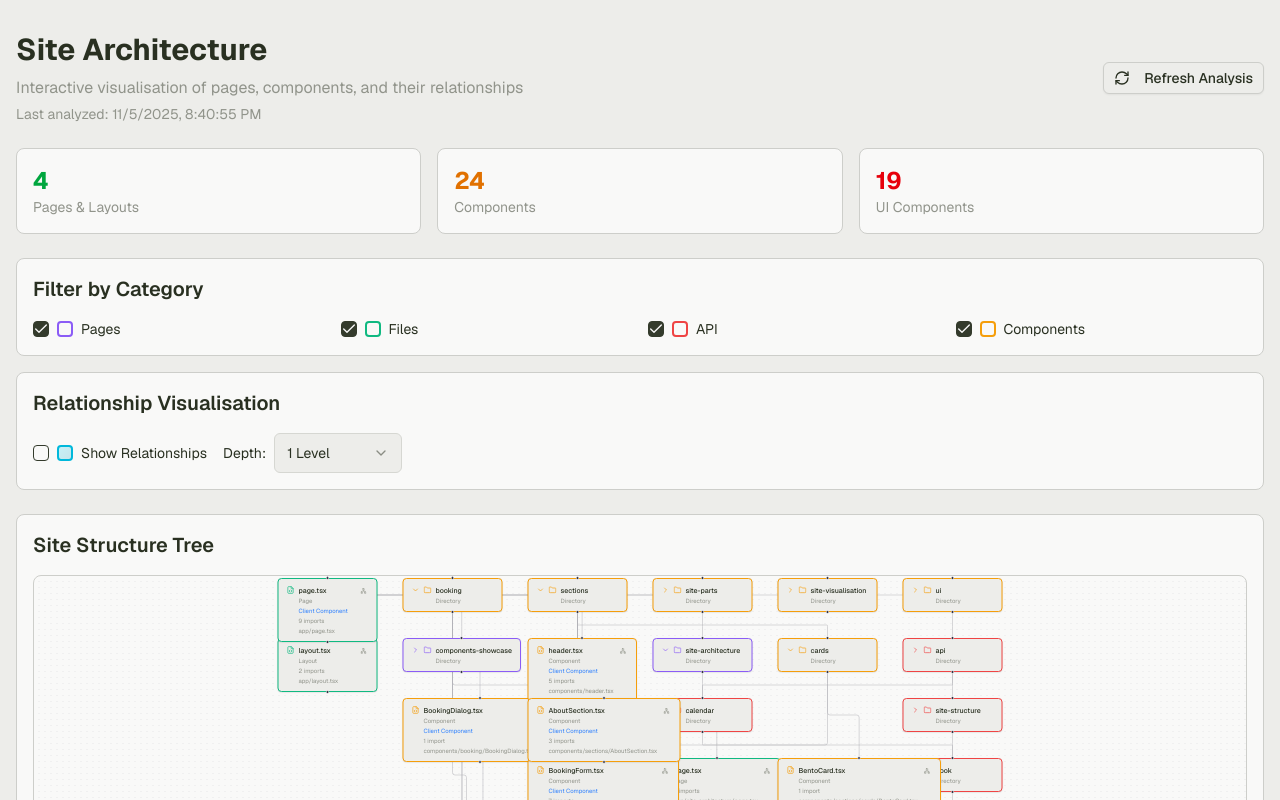
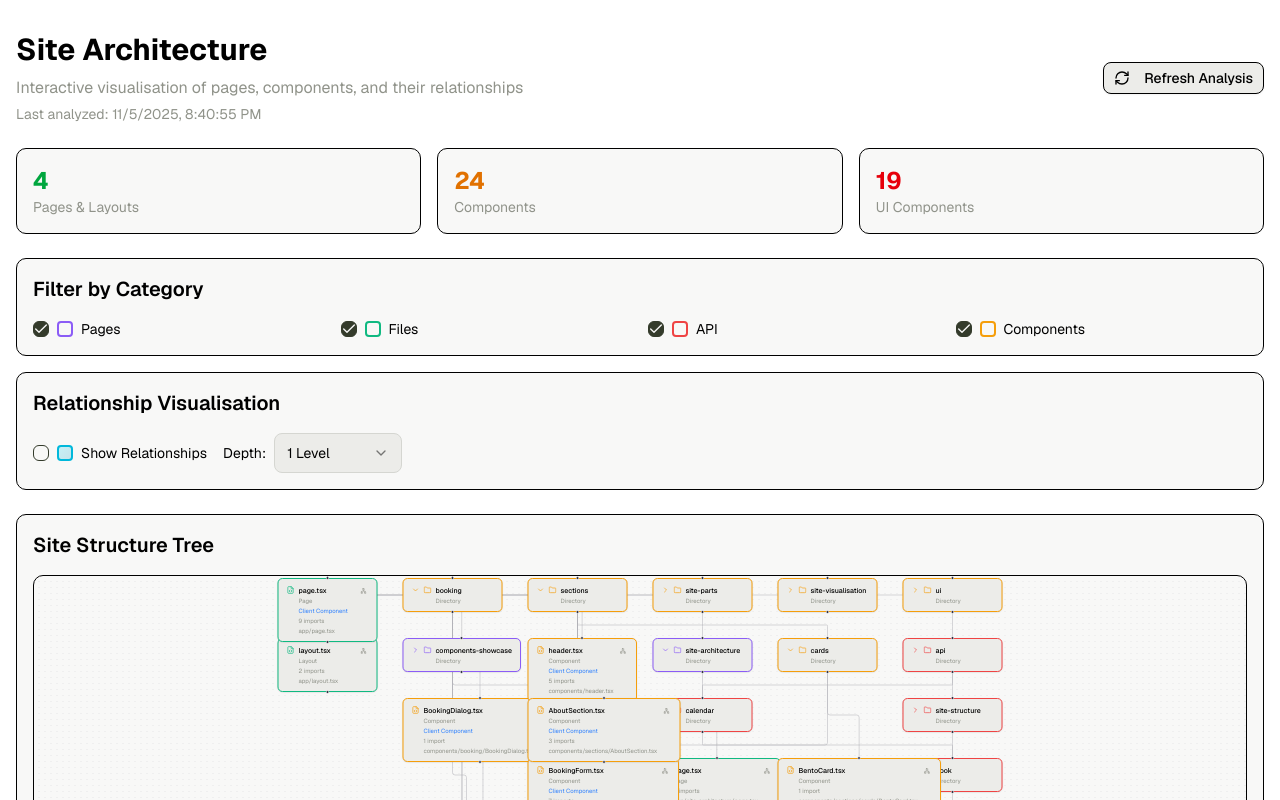
Before and after one commit to bizbo-corp/trade-depot-installation-scheduling, a Next.js app: page /site-architecture in a window 1280 px wide. Shown: the top 800 px of the page. Built offline with nearby package versions, Linux system fonts and the light colour scheme.

Commit message:
fixed colors

```diff
--- a/app/globals.css
+++ b/app/globals.css
@@ -3,37 +3,133 @@
 @custom-variant dark (&:is(.dark *));
 
 :root {
-  --primary: oklch(0.341 0.027 128.129);
-  --accent: oklch(0.945 0.004 106.476);
-  --background: oklch(0.945 0.004 106.476);
-  --border: oklch(0.85 0.005 115.722);  /* Reduced from 0.877 to 0.85 */
-  --card: oklch(0.982 0.001 106.424);
-  --card-foreground: oklch(0.298 0.028 128.327);
-  --accent-foreground: oklch(0.506 0.018 127.075);
-  --foreground: oklch(0.298 0.028 128.327);
-  --input: oklch(0.877 0.007 115.722);
-  --muted: oklch(0.945 0.004 106.476);
-  --popover: oklch(0.982 0.001 106.424);
-  --popover-foreground: oklch(0.298 0.028 128.327);
-  --primary-foreground: oklch(0.982 0.001 106.424);
-  --ring: oklch(0.734 0.010 119.646);
-  --secondary: oklch(0.877 0.007 115.722);
-  --secondary-foreground: oklch(0.341 0.027 128.129);
-  --muted-foreground: oklch(0.661 0.013 121.822);
-  --sidebar-foreground: oklch(0.298 0.028 128.327);
-  --sidebar-primary: oklch(0.341 0.027 128.129);
-  --sidebar-primary-foreground: oklch(0.982 0.001 106.424);
-  --sidebar-accent-foreground: oklch(0.341 0.027 128.129);
-  --sidebar-border: oklch(0.877 0.007 115.722);
-  --sidebar-ring: oklch(0.734 0.010 119.646);
-  --radius: 0.5rem;
+  --primary: hsl(88 15% 20%);
+  --accent: hsl(60 8% 92%);
+  --background: hsl(60 8% 92%);
+  --border: hsl(72 6% 83%);
+  --card: hsl(60 8% 97%);
+  --card-foreground: hsl(88 19% 16%);
+  --destructive: hsl(0 72% 51%);
+  --destructive-foreground: hsl(0 86% 97%);
+  --accent-foreground: hsl(87 6% 38%);
+  --foreground: hsl(88 19% 16%);
+  --input: hsl(72 6% 83%);
+  --muted: hsl(60 8% 92%);
+  --popover: hsl(60 8% 97%);
+  --popover-foreground: hsl(88 19% 16%);
+  --primary-foreground: hsl(60 8% 97%);
+  --ring: hsl(77 4% 65%);
+  --secondary: hsl(72 6% 83%);
+  --secondary-foreground: hsl(88 15% 20%);
+  --muted-foreground: hsl(80 4% 56%);
+  --chart-1: hsl(21 90% 48%);
+  --chart-2: hsl(175 84% 32%);
+  --chart-3: hsl(196 64% 24%);
+  --chart-4: hsl(43 96% 56%);
+  --chart-5: hsl(38 92% 50%);
+  --sidebar-foreground: hsl(88 19% 16%);
+  --sidebar-background: hsl(0 0% 98%);
+  --sidebar: hsl(0 0% 98%);
+  --sidebar-primary: hsl(88 15% 20%);
+  --sidebar-primary-foreground: hsl(60 8% 97%);
+  --sidebar-accent: hsl(0 0% 96%);
+  --sidebar-accent-foreground: hsl(88 15% 20%);
+  --sidebar-border: hsl(72 6% 83%);
+  --sidebar-ring: hsl(77 4% 65%);
+  --font-sans: Geist, sans-serif;
+  --font-serif: Georgia, serif;
+  --font-mono: Geist Mono, monospace;
+  --radius-sm: 0.375rem;
+  --radius-xs: 0.125rem;
+  --radius-lg: 0.625rem;
+  --radius-xl: 0.875rem;
+  --radius-md: 0.5rem;
+  --radius-2xl: 1rem;
+  --radius-3xl: 1.5rem;
+  --radius-4xl: 2rem;
+  --text-base: 1rem;
+  --text-base--line-height: 1.5;
+  --text-sm: 0.875rem;
+  --text-sm--line-height: 1.43;
+  --text-lg: 1.125rem;
+  --text-lg--line-height: 1.56;
+  --text-xs: 0.75rem;
+  --text-xs--line-height: 1.33;
+  --text-xl: 1.25rem;
+  --text-xl--line-height: 1.4;
+  --text-2xl: 1.5rem;
+  --text-2xl--line-height: 1.33;
+  --text-4xl: 2.25rem;
+  --text-4xl--line-height: 1.11;
+  --text-3xl: 1.875rem;
+  --text-3xl--line-height: 1.2;
+  --text-5xl: 3rem;
+  --text-5xl--line-height: 1;
+  --text-6xl: 3.75rem;
+  --text-6xl--line-height: 1;
+  --text-7xl: 4.5rem;
+  --text-7xl--line-height: 1;
+  --text-8xl: 6rem;
+  --text-8xl--line-height: 1;
+  --text-9xl: 8rem;
+  --text-9xl--line-height: 1;
+  --breakpoint-sm: 40rem;
+  --breakpoint-md: 48rem;
+  --breakpoint-lg: 64rem;
+  --breakpoint-xl: 80rem;
+  --breakpoint-2xl: 96rem;
+  --container-3xs: 16rem;
+  --container-2xs: 18rem;
+  --container-xs: 20rem;
+  --container-sm: 24rem;
+  --container-md: 28rem;
+  --container-lg: 32rem;
+  --container-xl: 36rem;
+  --container-2xl: 42rem;
+  --container-3xl: 48rem;
+  --container-4xl: 56rem;
+  --container-5xl: 64rem;
+  --container-6xl: 72rem;
+  --container-7xl: 80rem;
+  --font-weight-thin: 100;
+  --font-weight-extralight: 200;
+  --font-weight-light: 300;
+  --font-weight-normal: 400;
+  --font-weight-medium: 500;
+  --font-weight-semibold: 600;
+  --font-weight-bold: 700;
+  --font-weight-extrabold: 800;
+  --font-weight-black: 900;
+  --blur-xs: 4px;
+  --blur-sm: 8px;
+  --blur-md: 12px;
+  --blur-lg: 16px;
+  --blur-xl: 24px;
+  --blur-2xl: 40px;
+  --blur-3xl: 64px;
+  --shadow-2xs: 0 1px 0 0 hsl(0 0% 0% / 0.05);
+  --shadow-xs: 0 1px 2px 0 hsl(0 0% 0% / 0.05);
+  --shadow-sm: 0 1px 3px 0 hsl(0 0% 0% / 0.1), 0 1px 2px -1px hsl(0 0% 0% / 0.1);
+  --shadow-md: 0 4px 6px -1px hsl(0 0% 0% / 0.1), 0 2px 4px -2px hsl(0 0% 0% / 0.1);
+  --shadow-lg: 0 10px 15px -3px hsl(0 0% 0% / 0.1), 0 4px 6px -4px hsl(0 0% 0% / 0.1);
+  --shadow-xl: 0 20px 25px -5px hsl(0 0% 0% / 0.1), 0 8px 10px -6px hsl(0 0% 0% / 0.1);
+  --shadow-2xl: 0 25px 50px -12px hsl(0 0% 0% / 0.25);
+  --drop-shadow-xs: 0 1px 1px 0 hsl(0 0% 0% / 0.05);
+  --drop-shadow-sm: 0 1px 2px 0 hsl(0 0% 0% / 0.15);
+  --drop-shadow-md: 0 3px 3px 0 hsl(0 0% 0% / 0.12);
+  --drop-shadow-lg: 0 4px 4px 0 hsl(0 0% 0% / 0.15);
+  --drop-shadow-xl: 0 9px 7px 0 hsl(0 0% 0% / 0.1);
+  --drop-shadow-2xl: 0 25px 25px 0 hsl(0 0% 0% / 0.15);
+  --inset-shadow-2xs: inset 0 1px 0 0 hsl(0 0% 0% / 0.05);
+  --inset-shadow-xs: inset 0 1px 1px 0 hsl(0 0% 0% / 0.05);
+  --inset-shadow-sm: inset 0 2px 4px 0 hsl(0 0% 0% / 0.05);
 }
 
 @theme inline {
   --color-background: var(--background);
   --color-foreground: var(--foreground);
-  --font-sans: var(--font-geist-sans);
-  --font-mono: var(--font-geist-mono);
+  --font-sans: var(--font-sans);
+  --font-mono: var(--font-mono);
   --color-sidebar-ring: var(--sidebar-ring);
   --color-sidebar-border: var(--sidebar-border);
   --color-sidebar-accent-foreground: var(--sidebar-accent-foreground);
@@ -63,32 +159,88 @@
   --color-popover: var(--popover);
   --color-card-foreground: var(--card-foreground);
   --color-card: var(--card);
-  --color-neutral-olive-50: var(--neutral-olive-50);
-  --color-neutral-olive-100: var(--neutral-olive-100);
-  --color-neutral-olive-200: var(--neutral-olive-200);
-  --color-neutral-olive-300: var(--neutral-olive-300);
-  --color-neutral-olive-400: var(--neutral-olive-400);
-  --color-neutral-olive-500: var(--neutral-olive-500);
-  --color-neutral-olive-600: var(--neutral-olive-600);
-  --color-neutral-olive-700: var(--neutral-olive-700);
-  --color-neutral-olive-800: var(--neutral-olive-800);
-  --color-neutral-olive-900: var(--neutral-olive-900);
-  --color-neutral-olive-950: var(--neutral-olive-950);
-  --color-olive-50: var(--olive-50);
-  --color-olive-100: var(--olive-100);
-  --color-olive-200: var(--olive-200);
-  --color-olive-300: var(--olive-300);
-  --color-olive-400: var(--olive-400);
-  --color-olive-500: var(--olive-500);
-  --color-olive-600: var(--olive-600);
-  --color-olive-700: var(--olive-700);
-  --color-olive-800: var(--olive-800);
-  --color-olive-900: var(--olive-900);
-  --color-olive-950: var(--olive-950);
-  --radius-sm: calc(var(--radius) - 4px);
-  --radius-md: calc(var(--radius) - 2px);
-  --radius-lg: var(--radius);
-  --radius-xl: calc(var(--radius) + 4px);
+  --radius-sm: var(--radius-sm);
+  --radius-md: var(--radius-md);
+  --radius-lg: var(--radius-lg);
+  --radius-xl: var(--radius-xl);
+  --font-serif: var(--font-serif);
+  --radius-xs: var(--radius-xs);
+  --radius-2xl: var(--radius-2xl);
+  --radius-3xl: var(--radius-3xl);
+  --radius-4xl: var(--radius-4xl);
+  --text-base: var(--text-base);
+  --text-base--line-height: var(--text-base--line-height);
+  --text-sm: var(--text-sm);
+  --text-sm--line-height: var(--text-sm--line-height);
+  --text-lg: var(--text-lg);
+  --text-lg--line-height: var(--text-lg--line-height);
+  --text-xs: var(--text-xs);
+  --text-xs--line-height: var(--text-xs--line-height);
+  --text-xl: var(--text-xl);
+  --text-xl--line-height: var(--text-xl--line-height);
+  --text-2xl: var(--text-2xl);
+  --text-2xl--line-height: var(--text-2xl--line-height);
+  --text-4xl: var(--text-4xl);
+  --text-4xl--line-height: var(--text-4xl--line-height);
+  --text-3xl: var(--text-3xl);
+  --text-3xl--line-height: var(--text-3xl--line-height);
+  --text-5xl: var(--text-5xl);
+  --text-5xl--line-height: var(--text-5xl--line-height);
+  --text-6xl: var(--text-6xl);
+  --text-6xl--line-height: var(--text-6xl--line-height);
+  --text-7xl: var(--text-7xl);
+  --text-7xl--line-height: var(--text-7xl--line-height);
+  --text-8xl: var(--text-8xl);
+  --text-8xl--line-height: var(--text-8xl--line-height);
+  --text-9xl: var(--text-9xl);
+  --text-9xl--line-height: var(--text-9xl--line-height);
+  --container-3xs: var(--container-3xs);
+  --container-2xs: var(--container-2xs);
+  --container-xs: var(--container-xs);
+  --container-sm: var(--container-sm);
+  --container-md: var(--container-md);
+  --container-lg: var(--container-lg);
+  --container-xl: var(--container-xl);
+  --container-2xl: var(--container-2xl);
+  --container-3xl: var(--container-3xl);
+  --container-4xl: var(--container-4xl);
+  --container-5xl: var(--container-5xl);
+  --container-6xl: var(--container-6xl);
+  --container-7xl: var(--container-7xl);
+  --font-weight-thin: var(--font-weight-thin);
+  --font-weight-extralight: var(--font-weight-extralight);
+  --font-weight-light: var(--font-weight-light);
+  --font-weight-normal: var(--font-weight-normal);
+  --font-weight-medium: var(--font-weight-medium);
+  --font-weight-semibold: var(--font-weight-semibold);
+  --font-weight-bold: var(--font-weight-bold);
+  --font-weight-extrabold: var(--font-weight-extrabold);
+  --font-weight-black: var(--font-weight-black);
+  --blur-xs: var(--blur-xs);
+  --blur-sm: var(--blur-sm);
+  --blur-md: var(--blur-md);
+  --blur-lg: var(--blur-lg);
+  --blur-xl: var(--blur-xl);
+  --blur-2xl: var(--blur-2xl);
+  --blur-3xl: var(--blur-3xl);
+  --shadow-2xs: var(--shadow-2xs);
+  --shadow-xs: var(--shadow-xs);
+  --shadow-sm: var(--shadow-sm);
+  --shadow-md: var(--shadow-md);
+  --shadow-lg: var(--shadow-lg);
+  --shadow-xl: var(--shadow-xl);
+  --shadow-2xl: var(--shadow-2xl);
+  --drop-shadow-xs: var(--drop-shadow-xs);
+  --drop-shadow-sm: var(--drop-shadow-sm);
+  --drop-shadow-md: var(--drop-shadow-md);
+  --drop-shadow-lg: var(--drop-shadow-lg);
+  --drop-shadow-xl: var(--drop-shadow-xl);
+  --drop-shadow-2xl: var(--drop-shadow-2xl);
+  --inset-shadow-2xs: var(--inset-shadow-2xs);
+  --inset-shadow-xs: var(--inset-shadow-xs);
+  --inset-shadow-sm: var(--inset-shadow-sm);
+  --color-destructive-foreground: var(--destructive-foreground);
+  --color-sidebar-background: var(--sidebar-background);
 }
 
 @media (prefers-color-scheme: dark) {
@@ -99,30 +251,40 @@
 }
 
 .dark {
-  --primary: oklch(0.877 0.007 115.722);
-  --accent-foreground: oklch(0.877 0.007 115.722);
-  --background: oklch(0.298 0.028 128.327);
-  --border: oklch(0.32 0.005 121.822);  /* Almost invisible, very transparent */
-  --card: oklch(0.341 0.027 128.129);
-  --accent: oklch(0.506 0.018 127.075);
-  --card-foreground: oklch(0.982 0.001 106.424);
-  --foreground: oklch(0.982 0.001 106.424);
-  --muted: oklch(0.425 0.022 127.570);
-  --popover: oklch(0.425 0.022 127.570);
-  --popover-foreground: oklch(0.982 0.001 106.424);
-  --primary-foreground: oklch(0.341 0.027 128.129);
-  --ring: oklch(0.661 0.013 121.822);
-  --secondary: oklch(0.425 0.022 127.570);
-  --secondary-foreground: oklch(0.982 0.001 106.424);
-  --muted-foreground: oklch(0.734 0.010 119.646);
-  --sidebar: oklch(0.341 0.027 128.129);
-  --sidebar-foreground: oklch(0.982 0.001 106.424);
-  --sidebar-primary-foreground: oklch(0.982 0.001 106.424);
-  --sidebar-accent: oklch(0.425 0.022 127.570);
-  --sidebar-accent-foreground: oklch(0.982 0.001 106.424);
-  --sidebar-ring: oklch(0.586 0.017 126.998);
+  --primary: hsl(72 6% 83%);
+  --accent-foreground: hsl(72 6% 83%);
+  --background: hsl(88 9% 29%);
+  --border: hsl(0 0% 100% / 0.1);
+  --card: hsl(88 15% 20%);
+  --accent: hsl(87 6% 38%);
+  --card-foreground: hsl(60 8% 97%);
+  --destructive: hsl(0 91% 71%);
+  --destructive-foreground: hsl(0 86% 97%);
+  --foreground: hsl(60 8% 97%);
+  --input: hsl(0 0% 100% / 0.15);
+  --muted: hsl(88 9% 29%);
+  --popover: hsl(88 9% 29%);
+  --popover-foreground: hsl(60 8% 97%);
+  --primary-foreground: hsl(88 15% 20%);
+  --ring: hsl(80 4% 56%);
+  --secondary: hsl(88 9% 29%);
+  --secondary-foreground: hsl(60 8% 97%);
+  --muted-foreground: hsl(77 4% 65%);
+  --chart-1: hsl(224 76% 48%);
+  --chart-2: hsl(160 84% 39%);
+  --chart-3: hsl(38 92% 50%);
+  --chart-4: hsl(271 91% 65%);
+  --chart-5: hsl(350 89% 60%);
+  --sidebar-background: hsl(0 0% 9%);
+  --sidebar: hsl(88 15% 20%);
+  --sidebar-foreground: hsl(60 8% 97%);
+  --sidebar-primary: hsl(224 76% 48%);
+  --sidebar-primary-foreground: hsl(60 8% 97%);
+  --sidebar-accent: hsl(88 9% 29%);
+  --sidebar-accent-foreground: hsl(60 8% 97%);
+  --sidebar-border: hsl(0 0% 100% / 0.1);
+  --sidebar-ring: hsl(87 5% 47%);
 }
-
 .olive {
   --primary: #f9f9f8;
   --accent: #ededea;
@@ -228,10 +390,132 @@
 }
 
 @layer base {
-  * {
-    @apply border-border outline-ring/50;
+  .heading-xl {
+    font-family: Geist;
+    font-size: 3rem;
+    line-height: 1;
+    font-weight: 700;
   }
-  body {
-    @apply bg-background text-foreground font-sans;
+
+  .heading-lg {
+    font-family: Geist;
+    font-size: 2.25rem;
+    line-height: 1.11;
+    font-weight: 700;
   }
+
+  .heading-md {
+    font-family: Geist;
+    font-size: 1.875rem;
+    line-height: 1.2;
+    font-weight: 700;
+  }
+
+  .heading-sm {
+    font-family: Geist;
+    font-size: 1.5rem;
+    line-height: 1.33;
+    font-weight: 700;
+  }
+
+  .container-padding-x {
+    padding-inline: 1.5rem;
+  }
+
+  .section-padding-y {
+    padding-block: 6rem;
+  }
+
+  .section-title-gap-xl {
+    gap: 1.5rem;
+  }
+
+  .section-title-gap-lg {
+    gap: 1.25rem;
+  }
+
+  .section-title-gap-md {
+    gap: 1.25rem;
+  }
+
+  .section-title-gap-sm {
+    gap: 1rem;
+  }
+
+  .container {
+    width: 100%;
+    margin-left: auto;
+    margin-right: auto;
+    @media (width >= 40rem) {
+      max-width: 40rem;
+    }
+    @media (width >= 48rem) {
+      max-width: 48rem;
+    }
+    @media (width >= 64rem) {
+      max-width: 64rem;
+    }
+    @media (width >= 80rem) {
+      max-width: 80rem;
+    }
+    @media (width >= 96rem) {
+      max-width: 96rem;
+    }
+  }
+
 }
+
+@media screen and (max-width: 80rem) {
+  .heading-xl {
+    font-family: Geist;
+    font-size: 1.875rem;
+    line-height: 1.2;
+    font-weight: 700;
+  }
+
+  .heading-lg {
+    font-family: Geist;
+    font-size: 1.875rem;
+    line-height: 1.2;
+    font-weight: 700;
+  }
+
+  .heading-md {
+    font-family: Geist;
+    font-size: 1.875rem;
+    line-height: 1.2;
+    font-weight: 700;
+  }
+
+  .heading-sm {
+    font-family: Geist;
+    font-size: 1.5rem;
+    line-height: 1.33;
+    font-weight: 700;
+  }
+
+  .container-padding-x {
+    padding-inline: 1.5rem;
+  }
+
+  .section-padding-y {
+    padding-block: 4rem;
+  }
+
+  .section-title-gap-xl {
+    gap: 1rem;
+  }
+
+  .section-title-gap-lg {
+    gap: 1rem;
+  }
+
+  .section-title-gap-md {
+    gap: 1.25rem;
+  }
+
+  .section-title-gap-sm {
+    gap: 1rem;
+  }
+
+}
--- a/components/ui/button.tsx
+++ b/components/ui/button.tsx
@@ -5,7 +5,7 @@ import { cva, type VariantProps } from "class-variance-authority"
 import { cn } from "@/lib/utils"
 
 const buttonVariants = cva(
-  "inline-flex items-center justify-center gap-2 whitespace-nowrap rounded-md text-sm font-medium transition-all disabled:pointer-events-none disabled:opacity-50 [&_svg]:pointer-events-none [&_svg:not([class*='size-'])]:size-4 shrink-0 [&_svg]:shrink-0 outline-none focus-visible:border-ring focus-visible:ring-ring/50 focus-visible:ring-[3px] aria-invalid:ring-destructive/20 dark:aria-invalid:ring-destructive/40 aria-invalid:border-destructive",
+  "inline-flex items-center justify-center gap-2 whitespace-nowrap rounded-md text-sm font-medium transition-all cursor-pointer disabled:pointer-events-none disabled:opacity-50 [&_svg]:pointer-events-none [&_svg:not([class*='size-'])]:size-4 shrink-0 [&_svg]:shrink-0 outline-none focus-visible:border-ring focus-visible:ring-ring/50 focus-visible:ring-[3px] aria-invalid:ring-destructive/20 dark:aria-invalid:ring-destructive/40 aria-invalid:border-destructive",
   {
     variants: {
       variant: {
```
